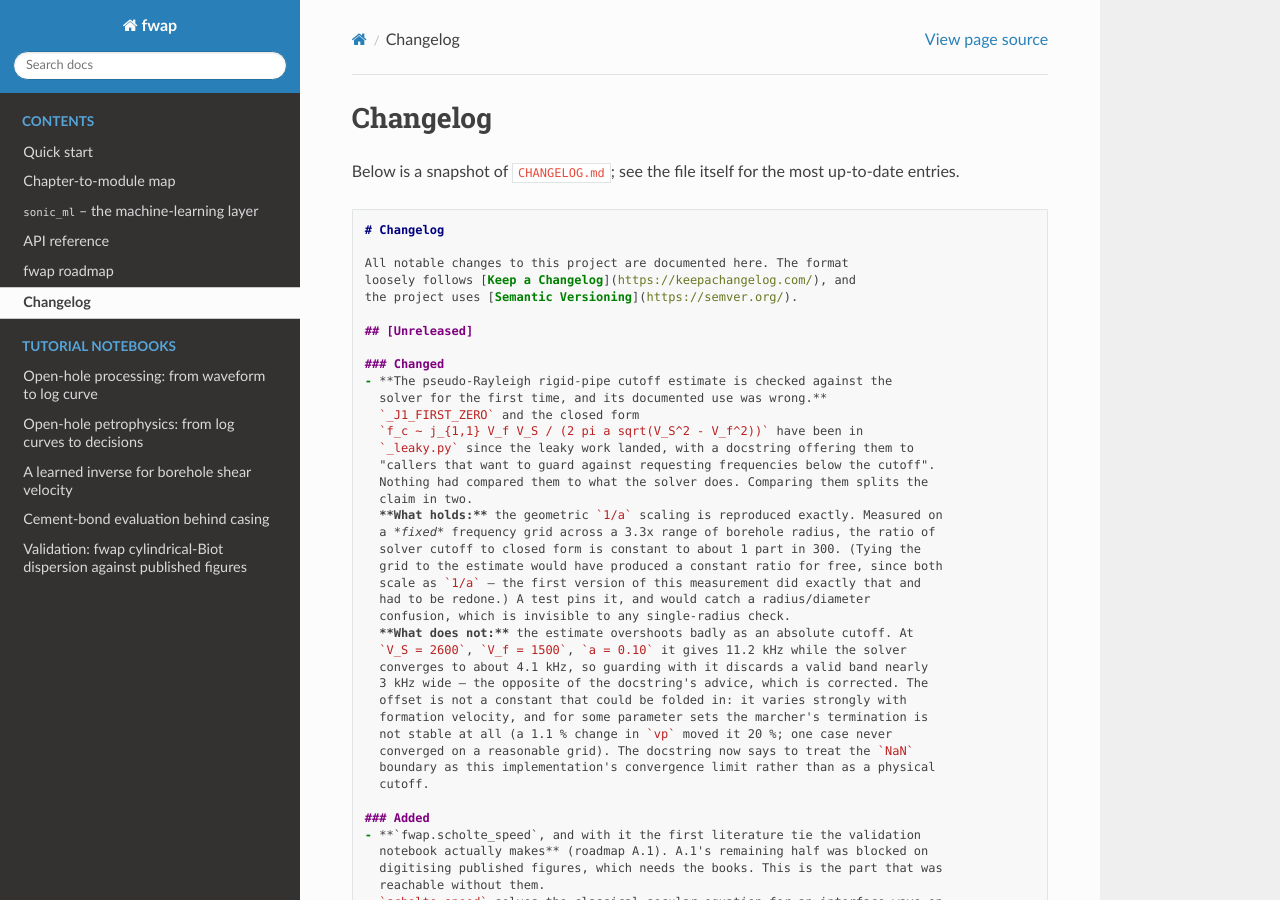
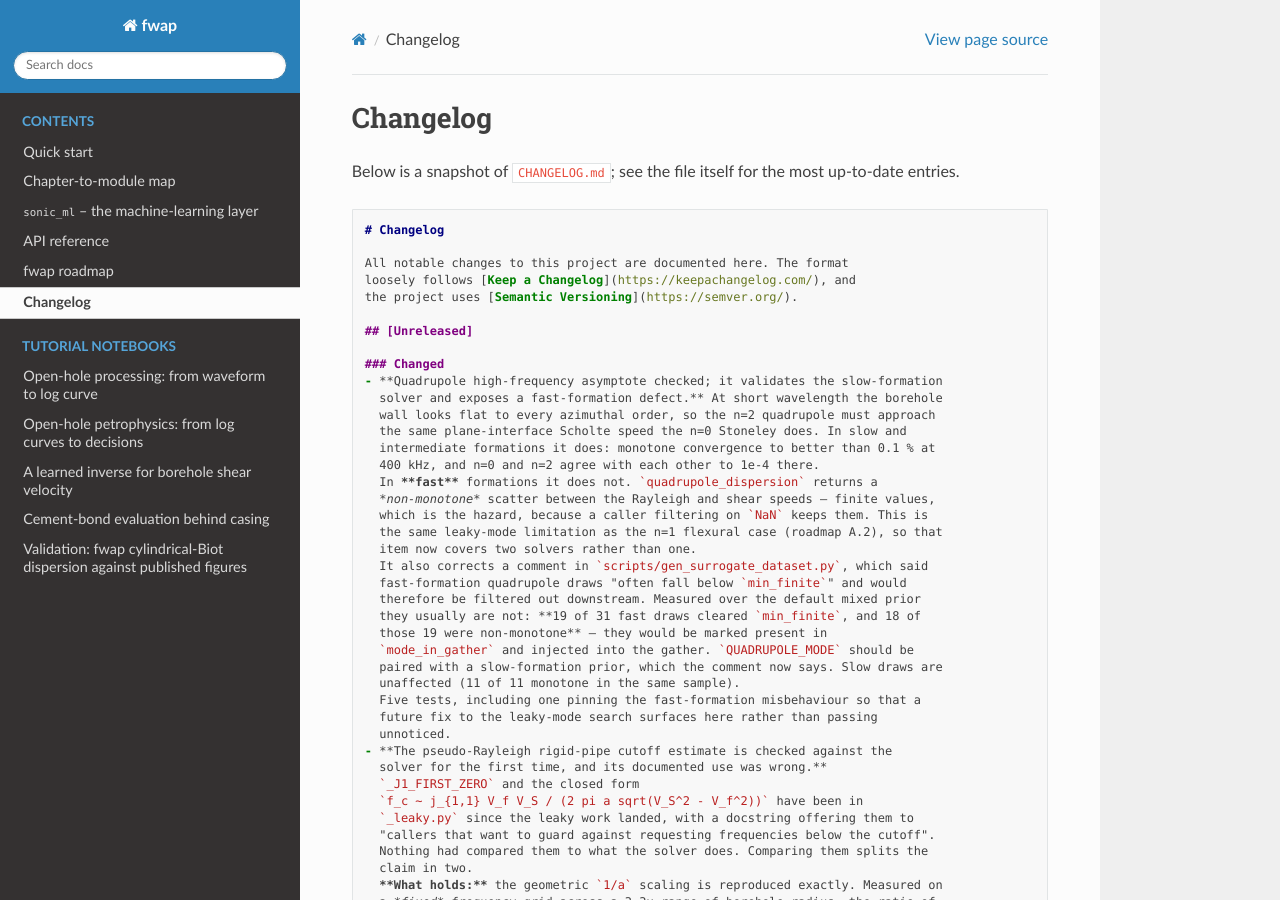
Before and after one commit to ingehap/fwap, a Sphinx documentation site: the page built from docs/changelog.rst, in a window 1280 px wide and 900 px high. Built offline with Sphinx 7.4.7 and the Read the Docs theme 3.1.0, drawn with Linux system fonts in a browser that asks for light colours.

Commit message:
Check the quadrupole high-frequency asymptote; find a fast-formation defect
At short wavelength the borehole wall looks flat to every azimuthal order, so
the n=2 quadrupole must approach the same plane-interface Scholte speed the n=0
Stoneley does. scholte_speed computes that from a different equation, so the
comparison is an external check on the n=2 solver rather than the solver
agreeing with itself.

In slow and intermediate formations it passes: monotone convergence to better
than 0.1 % at 400 kHz, and n=0 and n=2 agree with each other to 1e-4 there.

In fast formations it fails, and the way it fails matters. quadrupole_dispersion
returns a non-monotone scatter between the Rayleigh and shear speeds -- finite
values, not NaN, which is the hazard: a caller filtering on NaN keeps them. A
guided mode's phase velocity decreases with frequency; these wander (2394, 2422,
2395, 2390, 2500, 2549, 2600 m/s across 10-100 kHz).

That is the same leaky-mode limitation as the n=1 flexural case, so roadmap A.2
now covers two solvers rather than one and a fix there would repair both.

It also corrects a comment in scripts/gen_surrogate_dataset.py. That comment
said fast-formation quadrupole draws "often fall below min_finite", implying bad
draws are filtered out downstream. Measured over the default mixed prior they
usually are not: 19 of 31 fast draws cleared min_finite, and 18 of those 19 were
non-monotone. Those would be marked present in mode_in_gather and injected into
the gather, so QUADRUPOLE_MODE needs pairing with a slow-formation prior -- which
the comment now says. Slow draws are unaffected, 11 of 11 monotone in the same
sample.

Worth noting what the measurement did not show. The defect is confined to the
fast regime; on the generator's own 1-12 kHz grid the values are not pinned at
the Rayleigh speed as they are at 50 kHz and above, so this is about which
formations are drawn rather than about the band.

Five tests, including one pinning the fast-formation misbehaviour so a future
fix to the leaky-mode search surfaces here as a failure instead of passing
unnoticed.

Co-Authored-By: Claude Opus 5 <noreply@anthropic.com>
Claude-Session: https://claude.ai/code/session_01WP3R7PYAZLDTRA856ijsAc

```diff
--- a/CHANGELOG.md
+++ b/CHANGELOG.md
@@ -7,6 +7,28 @@ the project uses [Semantic Versioning](https://semver.org/).
 ## [Unreleased]
 
 ### Changed
+- **Quadrupole high-frequency asymptote checked; it validates the slow-formation
+  solver and exposes a fast-formation defect.** At short wavelength the borehole
+  wall looks flat to every azimuthal order, so the n=2 quadrupole must approach
+  the same plane-interface Scholte speed the n=0 Stoneley does. In slow and
+  intermediate formations it does: monotone convergence to better than 0.1 % at
+  400 kHz, and n=0 and n=2 agree with each other to 1e-4 there.
+  In **fast** formations it does not. `quadrupole_dispersion` returns a
+  *non-monotone* scatter between the Rayleigh and shear speeds — finite values,
+  which is the hazard, because a caller filtering on `NaN` keeps them. This is
+  the same leaky-mode limitation as the n=1 flexural case (roadmap A.2), so that
+  item now covers two solvers rather than one.
+  It also corrects a comment in `scripts/gen_surrogate_dataset.py`, which said
+  fast-formation quadrupole draws "often fall below `min_finite`" and would
+  therefore be filtered out downstream. Measured over the default mixed prior
+  they usually are not: **19 of 31 fast draws cleared `min_finite`, and 18 of
+  those 19 were non-monotone** — they would be marked present in
+  `mode_in_gather` and injected into the gather. `QUADRUPOLE_MODE` should be
+  paired with a slow-formation prior, which the comment now says. Slow draws are
+  unaffected (11 of 11 monotone in the same sample).
+  Five tests, including one pinning the fast-formation misbehaviour so that a
+  future fix to the leaky-mode search surfaces here rather than passing
+  unnoticed.
 - **The pseudo-Rayleigh rigid-pipe cutoff estimate is checked against the
   solver for the first time, and its documented use was wrong.**
   `_J1_FIRST_ZERO` and the closed form
```
Also changed, not shown: docs/roadmap.md (+12 -0 lines), 2 other files.
